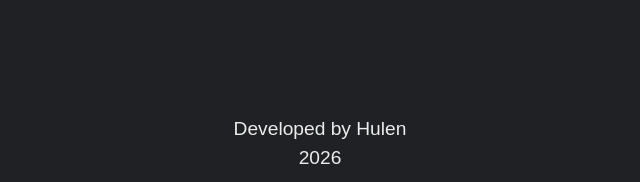
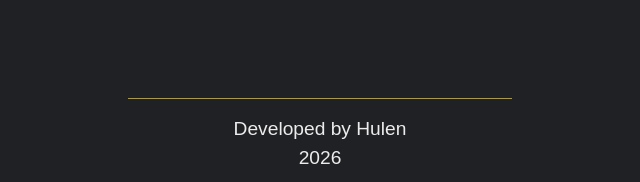
Before and after one commit to NehGuk/hulen-admin-prototype, a React (Vite) app: page / in a window 1280 px wide. Shown: the part 615-797 px from the top of the page, without its empty margins (320-960 px from the left). Built offline with nearby package versions, Linux system fonts and the light colour scheme.

Commit message:
Style footer

```diff
--- a/src/components/Footer/Footer.tsx
+++ b/src/components/Footer/Footer.tsx
@@ -1,6 +1,7 @@
 export default function Footer() {
   return (
-    <section className="p-3 text-center">
+    <section className="p-3 text-center mx-auto mt-12">
+      <hr className="my-4 mx-auto border-deep-yellow w-[70vw] md:w-[30vw]" />
       <p>Developed by Hulen</p>
       <p>2026</p>
     </section>
```
